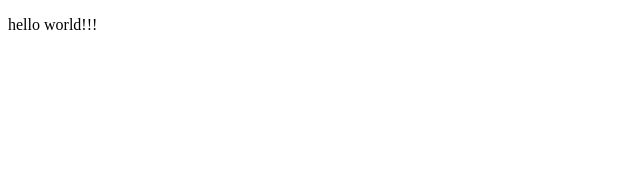
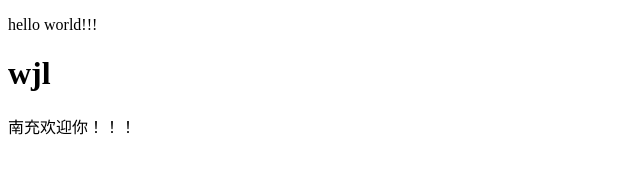
Before and after one commit to dustleafwjl/git-demo, a plain HTML site: page index.html in a window 1280 px wide. Shown: the whole page, without its empty margins (0-640 px from the left). Drawn offline with Linux system fonts and the light colour scheme.

Commit message:
change a div

```diff
--- a/index.html
+++ b/index.html
@@ -8,5 +8,7 @@
 </head>
 <body>
     <p>hello world!!!</p>
+    <h1>wjl</h1>
+    <div>南充欢迎你！！！</div>
 </body>
 </html>
```
